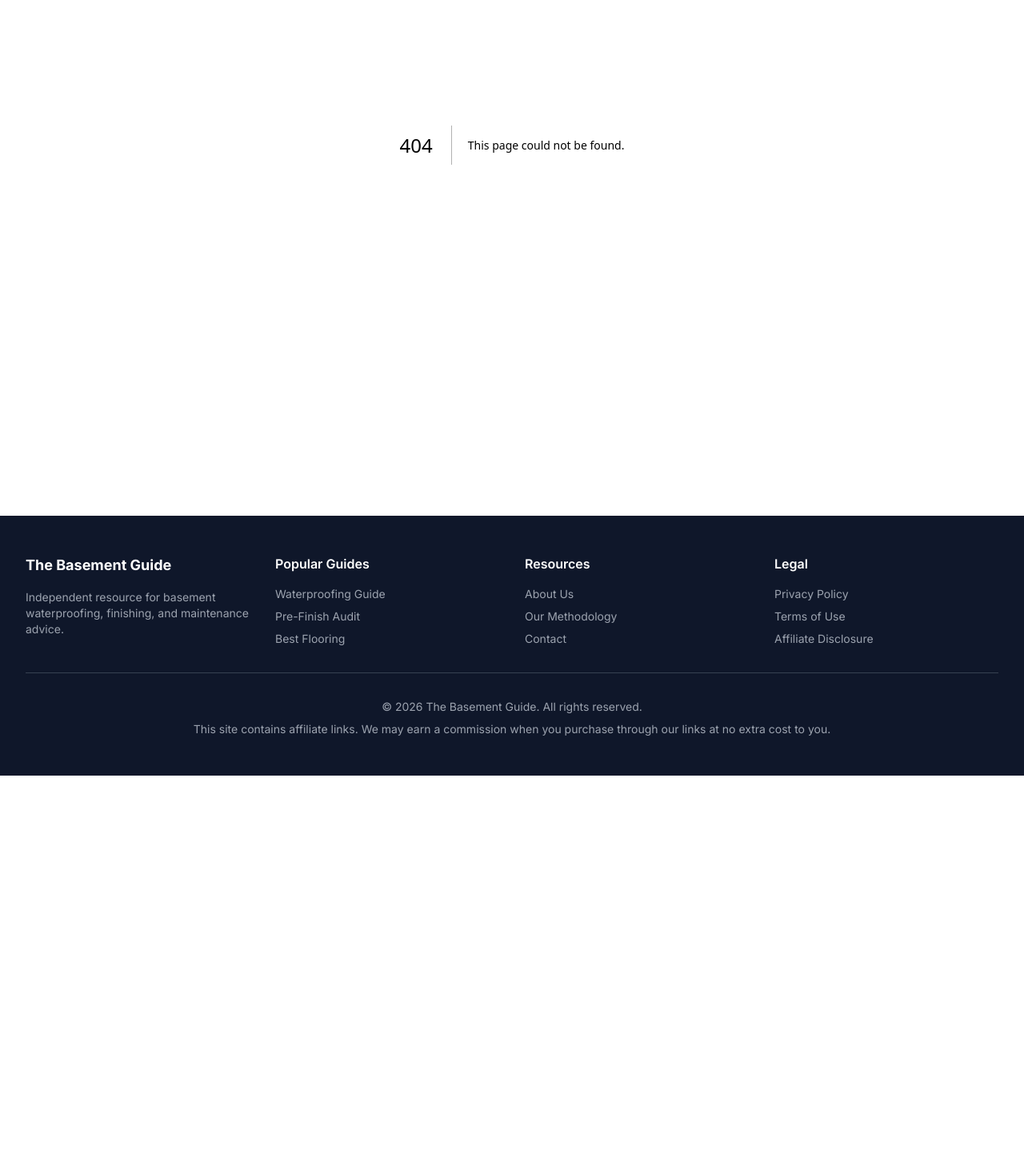
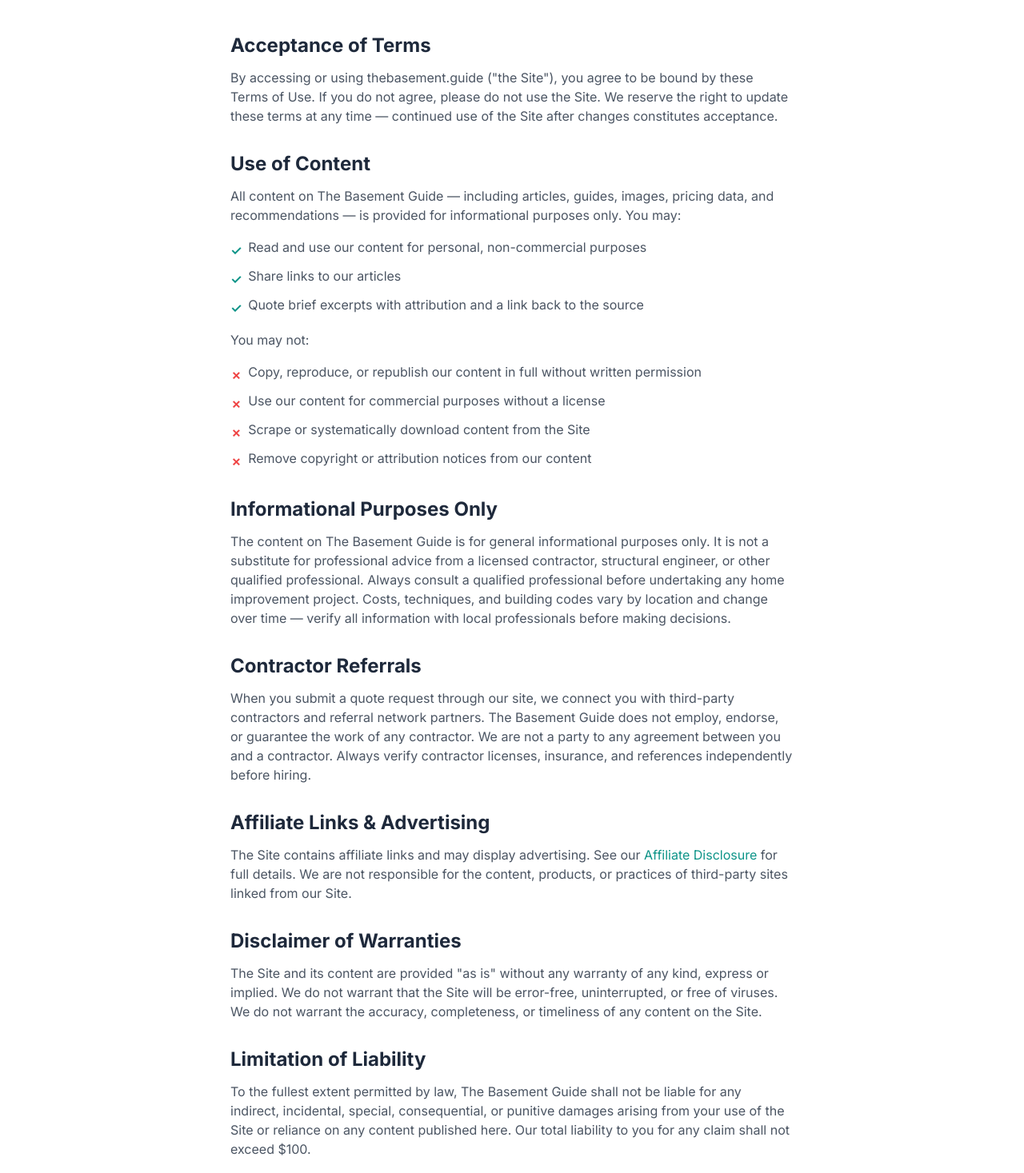
Before and after one commit to thebasementguide2026/basement-guide, a Next.js app: page /terms in a window 1280 px wide. Before the commit this address had no page. Shown: the part 284-1751 px from the top of the page at 80% size. Before the commit the page ends 1254 px from the top, so only its background shows below. Built offline with nearby package versions, Linux system fonts and the light colour scheme.

Commit message:
Create page.tsx
privacy policy add

```diff
--- /dev/null
+++ b/app/terms/page.tsx
@@ -0,0 +1,119 @@
+import Link from 'next/link'
+import type { Metadata } from 'next'
+
+export const metadata: Metadata = {
+  title: 'Terms of Use | The Basement Guide',
+  description: 'Read the Terms of Use for The Basement Guide website.',
+}
+
+export default function TermsPage() {
+  return (
+    <div className="bg-white">
+      <section className="bg-slate-800 text-white py-16">
+        <div className="container-custom max-w-3xl">
+          <h1 className="text-4xl font-bold mb-4">Terms of Use</h1>
+          <p className="text-slate-300 text-lg">Last updated: February 2026</p>
+        </div>
+      </section>
+
+      <section className="py-12">
+        <div className="container-custom max-w-3xl space-y-8 text-gray-600">
+
+          <div>
+            <h2 className="text-2xl font-bold text-slate-800 mb-3">Acceptance of Terms</h2>
+            <p>
+              By accessing or using thebasement.guide ("the Site"), you agree to be bound by these Terms of Use. If you do not agree, please do not use the Site. We reserve the right to update these terms at any time — continued use of the Site after changes constitutes acceptance.
+            </p>
+          </div>
+
+          <div>
+            <h2 className="text-2xl font-bold text-slate-800 mb-3">Use of Content</h2>
+            <p className="mb-4">
+              All content on The Basement Guide — including articles, guides, images, pricing data, and recommendations — is provided for informational purposes only. You may:
+            </p>
+            <ul className="space-y-2 mb-4">
+              {[
+                'Read and use our content for personal, non-commercial purposes',
+                'Share links to our articles',
+                'Quote brief excerpts with attribution and a link back to the source',
+              ].map((item) => (
+                <li key={item} className="flex items-start gap-2">
+                  <span className="text-teal-600 font-bold mt-1">✓</span>
+                  <span>{item}</span>
+                </li>
+              ))}
+            </ul>
+            <p className="mb-4">You may not:</p>
+            <ul className="space-y-2">
+              {[
+                'Copy, reproduce, or republish our content in full without written permission',
+                'Use our content for commercial purposes without a license',
+                'Scrape or systematically download content from the Site',
+                'Remove copyright or attribution notices from our content',
+              ].map((item) => (
+                <li key={item} className="flex items-start gap-2">
+                  <span className="text-red-500 font-bold mt-1">✗</span>
+                  <span>{item}</span>
+                </li>
+              ))}
+            </ul>
+          </div>
+
+          <div>
+            <h2 className="text-2xl font-bold text-slate-800 mb-3">Informational Purposes Only</h2>
+            <p>
+              The content on The Basement Guide is for general informational purposes only. It is not a substitute for professional advice from a licensed contractor, structural engineer, or other qualified professional. Always consult a qualified professional before undertaking any home improvement project. Costs, techniques, and building codes vary by location and change over time — verify all information with local professionals before making decisions.
+            </p>
+          </div>
+
+          <div>
+            <h2 className="text-2xl font-bold text-slate-800 mb-3">Contractor Referrals</h2>
+            <p>
+              When you submit a quote request through our site, we connect you with third-party contractors and referral network partners. The Basement Guide does not employ, endorse, or guarantee the work of any contractor. We are not a party to any agreement between you and a contractor. Always verify contractor licenses, insurance, and references independently before hiring.
+            </p>
+          </div>
+
+          <div>
+            <h2 className="text-2xl font-bold text-slate-800 mb-3">Affiliate Links & Advertising</h2>
+            <p>
+              The Site contains affiliate links and may display advertising. See our <Link href="/affiliate-disclosure" className="text-teal-600 hover:underline">Affiliate Disclosure</Link> for full details. We are not responsible for the content, products, or practices of third-party sites linked from our Site.
+            </p>
+          </div>
+
+          <div>
+            <h2 className="text-2xl font-bold text-slate-800 mb-3">Disclaimer of Warranties</h2>
+            <p>
+              The Site and its content are provided "as is" without any warranty of any kind, express or implied. We do not warrant that the Site will be error-free, uninterrupted, or free of viruses. We do not warrant the accuracy, completeness, or timeliness of any content on the Site.
+            </p>
+          </div>
+
+          <div>
+            <h2 className="text-2xl font-bold text-slate-800 mb-3">Limitation of Liability</h2>
+            <p>
+              To the fullest extent permitted by law, The Basement Guide shall not be liable for any indirect, incidental, special, consequential, or punitive damages arising from your use of the Site or reliance on any content published here. Our total liability to you for any claim shall not exceed $100.
+            </p>
+          </div>
+
+          <div>
+            <h2 className="text-2xl font-bold text-slate-800 mb-3">Governing Law</h2>
+            <p>
+              These Terms shall be governed by the laws of the State of New York, without regard to its conflict of law provisions. Any disputes shall be resolved in the courts of Suffolk County, New York.
+            </p>
+          </div>
+
+          <div>
+            <h2 className="text-2xl font-bold text-slate-800 mb-3">Contact</h2>
+            <p>
+              Questions about these Terms? <Link href="/contact" className="text-teal-600 hover:underline">Contact us here</Link>.
+            </p>
+          </div>
+
+          <div className="pt-8 border-t border-gray-200">
+            <Link href="/" className="text-teal-600 hover:underline font-medium">← Back to Home</Link>
+          </div>
+
+        </div>
+      </section>
+    </div>
+  )
+}
```
